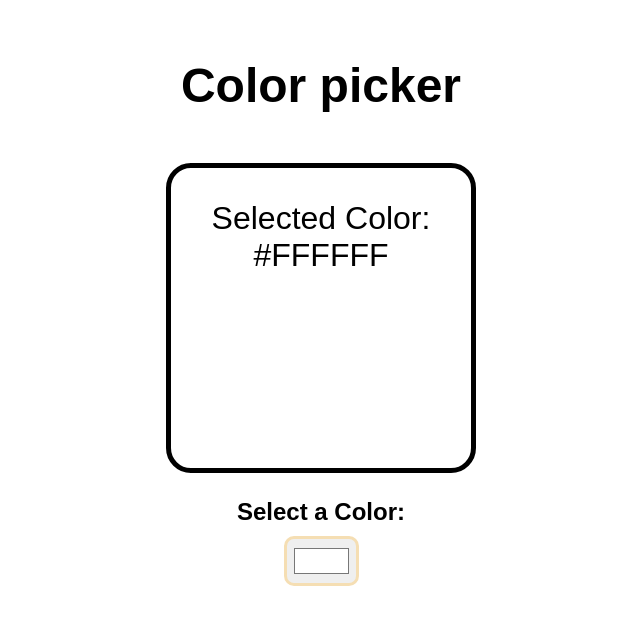
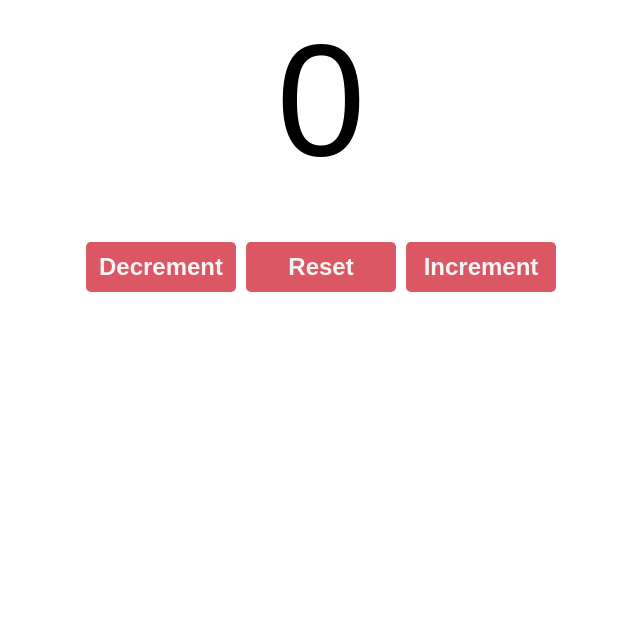
Before and after one commit to xuanwenj/ViteReactDemo, a React (Vite) app in the folder my-react-app/: page / in a window 1280 px wide. Shown: the top 624 px of the page, without its empty margins (319-959 px from the left). Built offline with nearby package versions, Linux system fonts and the light colour scheme.

Commit message:
Updater function

```diff
--- a/my-react-app/src/App.jsx
+++ b/my-react-app/src/App.jsx
@@ -1,8 +1,8 @@
 
-import ColorPicker from './ColorPicker.jsx'
+import Counter from './Counter.jsx'
 
 function App() {
-  return(<ColorPicker/>);
+  return(<Counter/>);
 }
 
 
--- a/my-react-app/src/Counter.jsx
+++ b/my-react-app/src/Counter.jsx
@@ -4,10 +4,20 @@ function Counter(){
     // array [count, setCount]: count is a statable variable, setCount is setter function to update the variable
     const [count, setCount] = useState(0);
     const increment = () => {
-        setCount(count + 1);
+        //uses teh current state to calculate the next state.
+        //set functions do not trigger an update
+        //react batches together state updates for performance reason.
+        //next state becomes the current state after an update.
+        setCount(prevVount => prevVount + 1);
+        setCount(prevVount => prevVount + 1);
+        setCount(prevVount => prevVount + 1);
+        // takes the pending state to calculate next state
+        // react puts your updater function in a queue
+        // during the next render, it will call them in the same order.
     }
     const decrement = () => {
-        setCount(count - 1);
+        setCount(c =>c - 1);
+        setCount(c =>c - 1);
     }
     const reset = () => {
         setCount(0);
--- a/my-react-app/src/main.jsx
+++ b/my-react-app/src/main.jsx
@@ -36,6 +36,10 @@ import './index.css'
 
 //Color picker
 
+//updater function = A function passed as an argument to setState() usually
+//                  ex. setYear(arrow function)
+//                  allow for safe updates based on the previous state
+//                  used with multiple state updates and asynchronous functions
 
 
 ReactDOM.createRoot(document.getElementById('root')).render(
```
